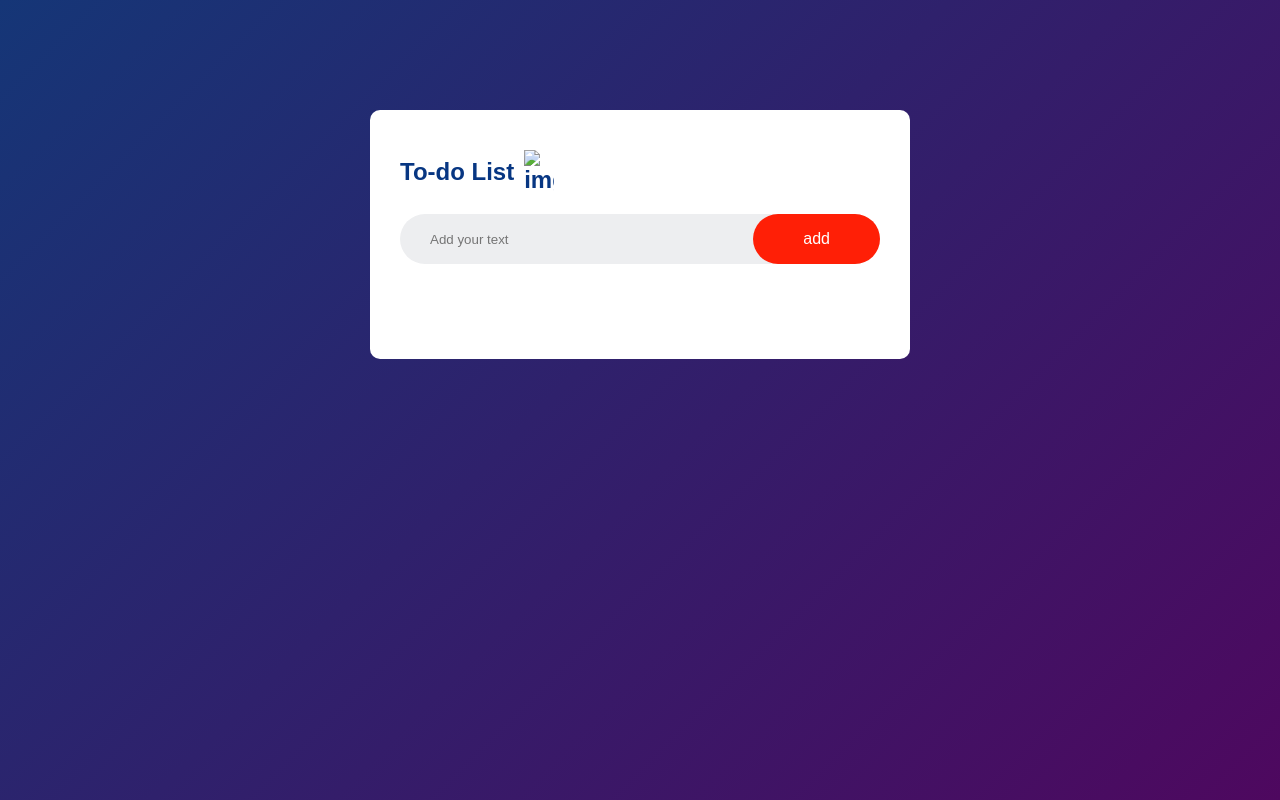
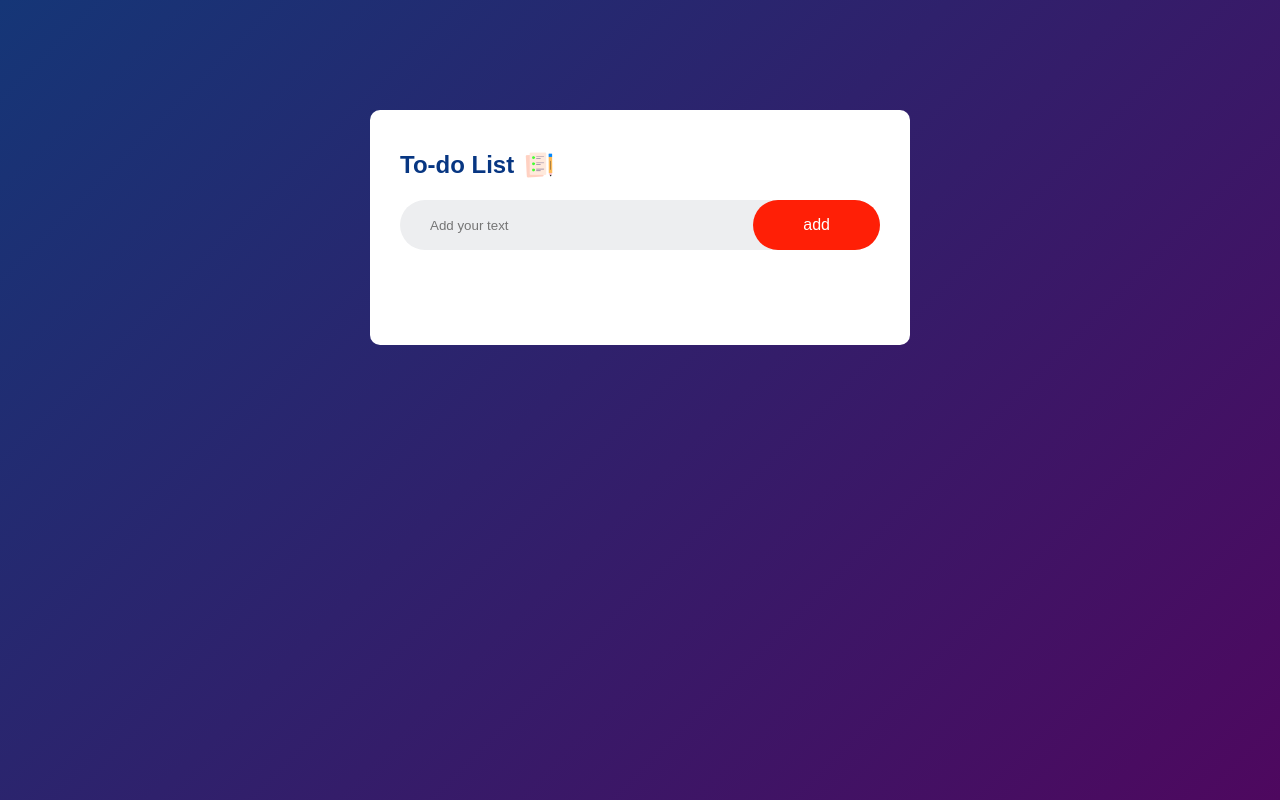
Before and after one commit to IamSandyy/TodoList, a plain HTML site: page index.html in a window 1280 px wide. Drawn offline with Linux system fonts and the light colour scheme.

Commit message:
Update index.html

```diff
--- a/index.html
+++ b/index.html
@@ -9,7 +9,7 @@
 <body>
 <div class="container">
     <div class="todo-app">
-        <h2>To-do List <img alt='img' src="images/icon.png"></h2>
+        <h2>To-do List <img alt='img' src="icon.png"></h2>
         <div class="row">
             <input type="text" id="input-box" placeholder="Add your text">
             <button onclick="addTask()">add</button>
```
